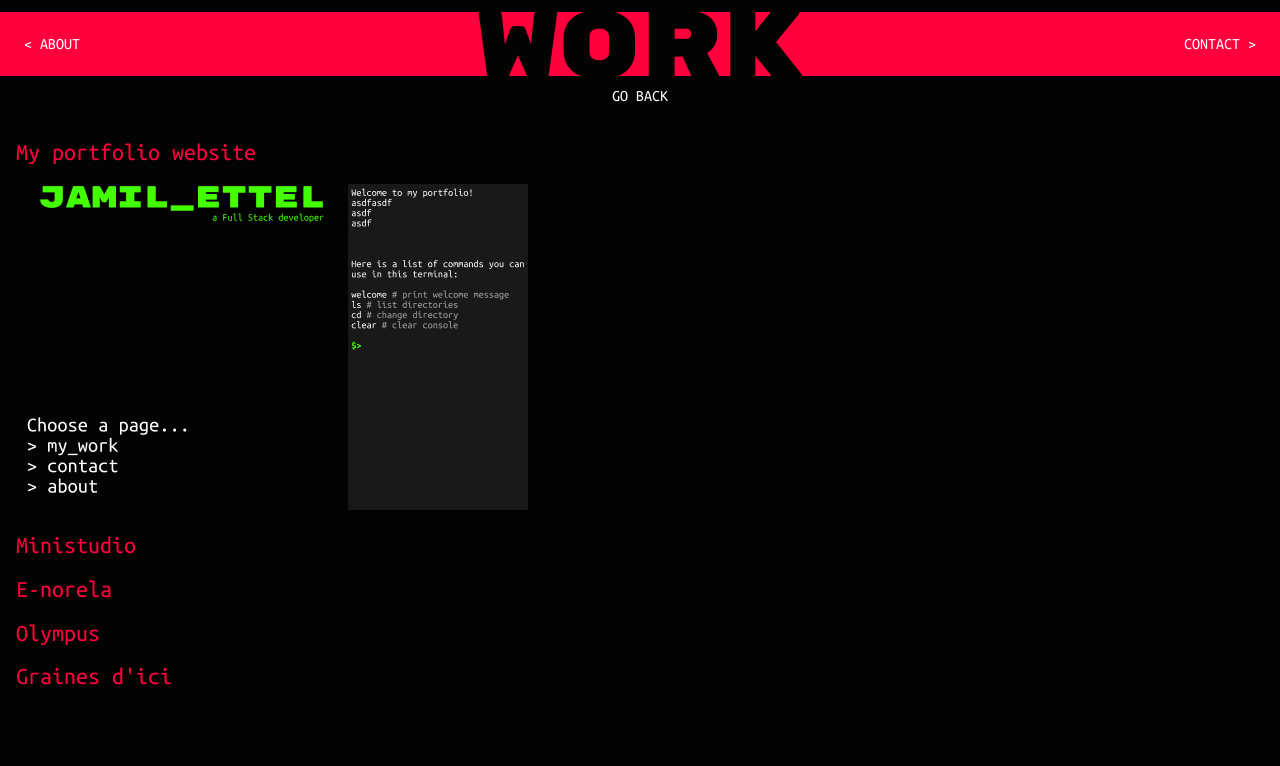
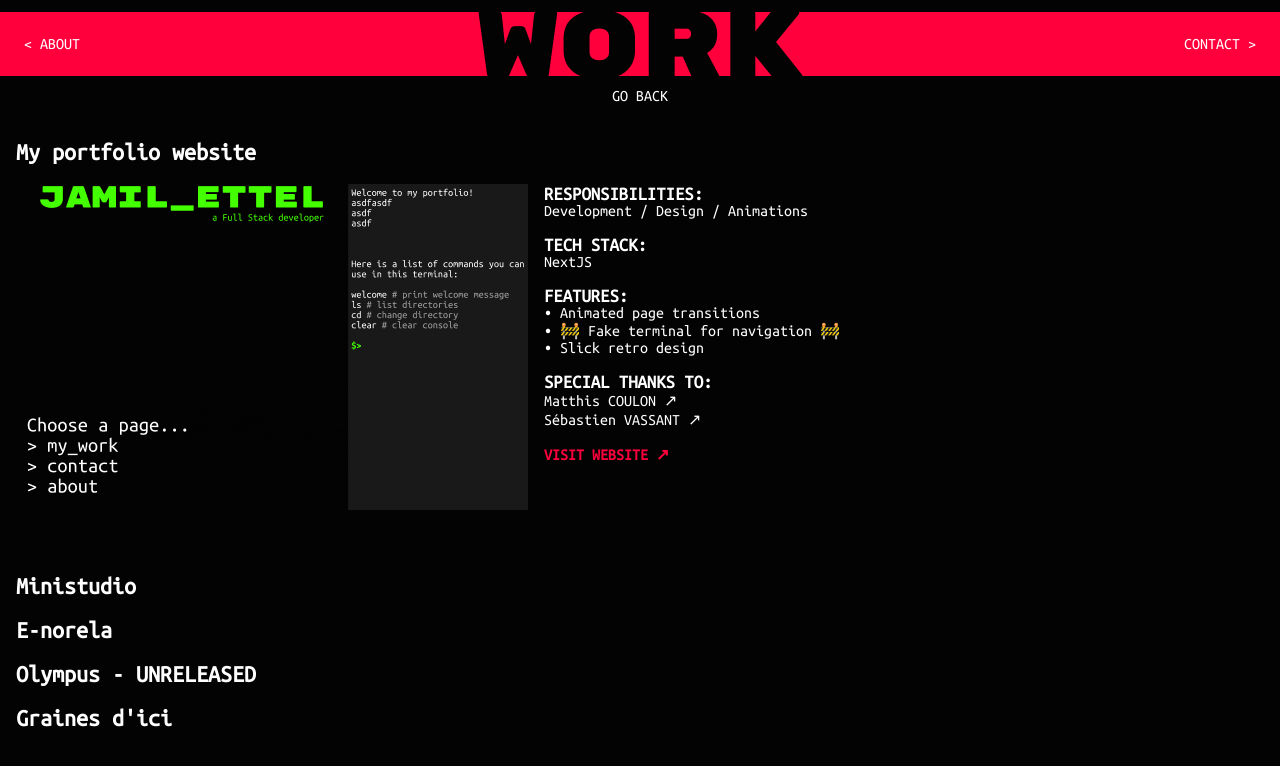
Before and after one commit to jamilettel/portfolio, a Next.js app: page /work in a window 1280 px wide. Shown: the top 766 px of the page. Built offline with nearby package versions, Linux system fonts and the light colour scheme.

Commit message:
:construction: Adding content to work page

```diff
--- a/src/modules/work/Work.scss
+++ b/src/modules/work/Work.scss
@@ -23,8 +23,37 @@
 }
 
 .work-content .page-content {
-  h2 {
+  a {
     color: $work-color;
-    font-weight: normal;
+    font-weight: bold;
+    text-decoration: none;
+
+    &:hover {
+      text-decoration: underline;
+    }
+  }
+
+  .project {
+    display: flex;
+    gap: 16px;
+    margin-bottom: 64px;
+
+    @media (max-width: 900px) {
+      flex-direction: column;
+    }
+
+    .project-description {
+      h3 {
+        margin: 0;
+      }
+      p {
+        margin-top: 0;
+      }
+
+      .white-link {
+        color: white;
+        font-weight: normal;
+      }
+    }
   }
 }
--- a/src/modules/work/Work.tsx
+++ b/src/modules/work/Work.tsx
@@ -2,6 +2,7 @@ import Layout from "@/components/layout/Layout";
 import PageHeader from "@/components/page-header/PageHeader";
 import "./Work.scss";
 import PixelatedImage from "@/components/image/PixelatedImage";
+import Link from "next/link";
 
 export default function About() {
   return (
@@ -16,10 +17,50 @@ export default function About() {
       />
       <div className="page-content">
         <h2>My portfolio website</h2>
-        <PixelatedImage src="/jamil-ettel.png" />
+        <div className="project">
+          <PixelatedImage src="/jamil-ettel.png" />
+          <div className="project-description">
+            <h3>RESPONSIBILITIES:</h3>
+            <p>Development / Design / Animations</p>
+            <h3>TECH STACK:</h3>
+            <p>NextJS</p>
+            <h3>FEATURES:</h3>
+            <p>
+              • Animated page transitions
+              <br />
+              • 🚧 Fake terminal for navigation 🚧
+              <br />
+              • Slick retro design
+              <br />
+            </p>
+            <h3>SPECIAL THANKS TO:</h3>
+            <Link
+              className="white-link"
+              href="https://matthiscoulon.com/"
+              target="_blank"
+            >
+              Matthis COULON ↗
+            </Link>
+            <br />
+            <Link
+              className="white-link"
+              href="https://sebastienvassant.com/"
+              target="_blank"
+            >
+              Sébastien VASSANT ↗
+            </Link>
+            <br />
+            <br />
+
+            <Link href="https://jamilettel.com" target="_blank">
+              VISIT WEBSITE ↗
+            </Link>
+          </div>
+        </div>
+
         <h2>Ministudio</h2>
         <h2>E-norela</h2>
-        <h2>Olympus</h2>
+        <h2>Olympus - UNRELEASED</h2>
         <h2>{"Graines d'ici"}</h2>
       </div>
     </Layout>
```
